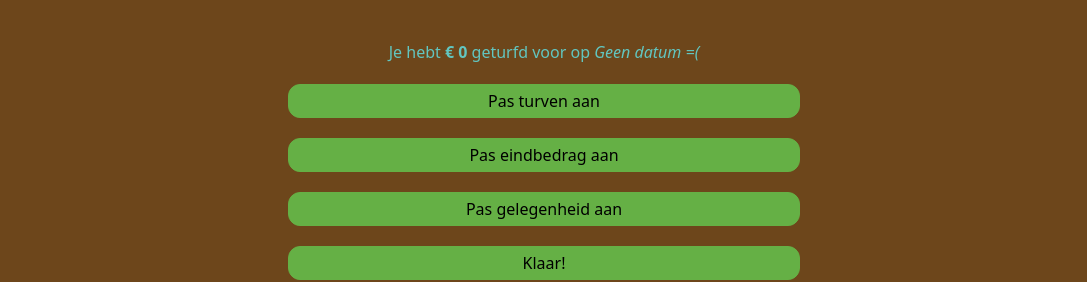
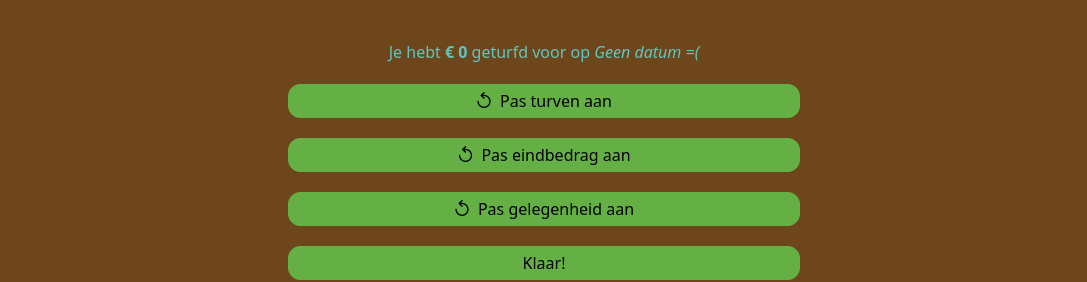
Before and after one commit to S-D-V-A-S-M-V-V-I-C-T-S-S-BAGGER/BAGGER-Vue, a Vue app: page /turf-check in a window 1280 px wide. Shown: the top 282 px of the page, without its empty margins (96-1183 px from the left). Built offline with nearby package versions, Linux system fonts and the light colour scheme.

Commit message:
feat(project): #17 Added extra icons to the remaining pages

```diff
--- a/src/components/TurfLine.vue
+++ b/src/components/TurfLine.vue
@@ -36,7 +36,7 @@
      grid grid-rows-1 grid-cols-3 gap-x-2 md:grid-cols-[4vw_6vw_4vw]">
 
       <div id="minus" class="row-start-1 col-start-1 col-span-1">
-        <BaggerButton :isPrimary=false customStyling="w-[100%] h-[100%]" @click="decrease">-</BaggerButton>
+        <BaggerButton :isPrimary=false customStyling="w-[100%] h-[100%]" @click="decrease"><i class="pi pi-minus"></i></BaggerButton>
       </div>
 
       <div id="amount" class="row-start-1 row-span-1 col-start-2 col-span-1 h-full">
@@ -49,7 +49,7 @@
       </div>
 
       <div id="plus" class="row-start-1 row-span-1 col-start-3 col-span-1">
-        <BaggerButton :isPrimary=false customStyling="w-[100%] h-[100%]" @click="increase">+</BaggerButton>
+        <BaggerButton :isPrimary=false customStyling="w-[100%] h-[100%]" @click="increase"><i class="pi pi-plus"></i></BaggerButton>
       </div>
 
     </div>
--- a/src/views/Occasions.vue
+++ b/src/views/Occasions.vue
@@ -79,14 +79,14 @@ function isSelectedOccasion(name: string | undefined, date: string | undefined)
 <template>
   <div id="wrapper" class="flex flex-col items-center mx-5 my-5 gap-y-10">
 
-    <BaggerButton :faded="emptySelected" :isPrimary=false customStyling="w-[40vw] md:w-[15vw]"
+    <BaggerButton icon="pi pi-step-forward" :faded="emptySelected" :isPrimary=false customStyling="w-[40vw] md:w-[15vw]"
                   @click="sendSelected">Volgende
     </BaggerButton>
 
 
     <div id="occasions" class="flex flex-col items-center gap-y-5">
       <div id="new-occasion">
-        <BaggerButton :isPrimary=false customStyling="w-[40vw] md:w-[20vw]" @click="popup = true">
+        <BaggerButton icon="pi pi-plus" :isPrimary=false customStyling="w-[40vw] md:w-[20vw]" @click="popup = true">
           Nieuwe Gelegenheid
         </BaggerButton>
       </div>
--- a/src/views/Turf.vue
+++ b/src/views/Turf.vue
@@ -1,5 +1,5 @@
 <script setup lang="ts">
-import { onMounted, onUnmounted, ref } from 'vue'
+import { onMounted, ref } from 'vue'
 
 import BaggerButton from '@/components/BaggerButton.vue'
 import TurfLine from '@/components/TurfLine.vue'
@@ -61,7 +61,7 @@ onMounted(() => {
 
     <!-- Flex -->
     <div id="total" class="flex flex-col gap-y-1">
-      <BaggerButton :isPrimary=false customStyling="w-[40vw] md:w-[15vw]" @click="resetTurf">Reset
+      <BaggerButton icon="pi pi-sync" :isPrimary=false customStyling="w-[40vw] md:w-[15vw]" @click="resetTurf">Reset
       </BaggerButton>
       <div id="total" class="bg-secondary text-white border-secondary border rounded-xl px-2 py-1 w-[40vw] text-center
                                md:w-[15vw] md:px-5 md:py-1">Totaal: € {{ turfStore.total }}
@@ -88,7 +88,7 @@ onMounted(() => {
       </div>
 
       <div id="plus-turf-line">
-        <BaggerButton :isPrimary=false customStyling="w-[40vw] md:w-[15vw]" @click="addLine">+
+        <BaggerButton :isPrimary=false customStyling="w-[40vw] md:w-[15vw]" @click="addLine"><i class="pi pi-plus"></i>
         </BaggerButton>
       </div>
 
--- a/src/views/TurfCheckView.vue
+++ b/src/views/TurfCheckView.vue
@@ -34,12 +34,12 @@ const formatDate = (dateString: string | undefined) => {
     </p>
 
     <div id="buttons" class="w-full md:w-[40vw] flex flex-col gap-y-5">
-      <BaggerButton customStyling="w-full" @click="() => { router.push('/turf') }">Pas turven aan</BaggerButton>
+      <BaggerButton icon="pi pi-undo" customStyling="w-full" @click="() => { router.push('/turf') }">Pas turven aan</BaggerButton>
 
       <!--TODO: 20260227 - Add functionality to edit the total amount only -->
-      <BaggerButton customStyling="w-full">Pas eindbedrag aan</BaggerButton>
+      <BaggerButton icon="pi pi-undo" customStyling="w-full">Pas eindbedrag aan</BaggerButton>
 
-      <BaggerButton customStyling="w-full" @click="() => { router.push('/gelegenheid') }">Pas gelegenheid aan</BaggerButton>
+      <BaggerButton icon="pi pi-undo" customStyling="w-full" @click="() => { router.push('/gelegenheid') }">Pas gelegenheid aan</BaggerButton>
 
       <BaggerButton customStyling="w-full">Klaar!</BaggerButton>
     </div>
```
